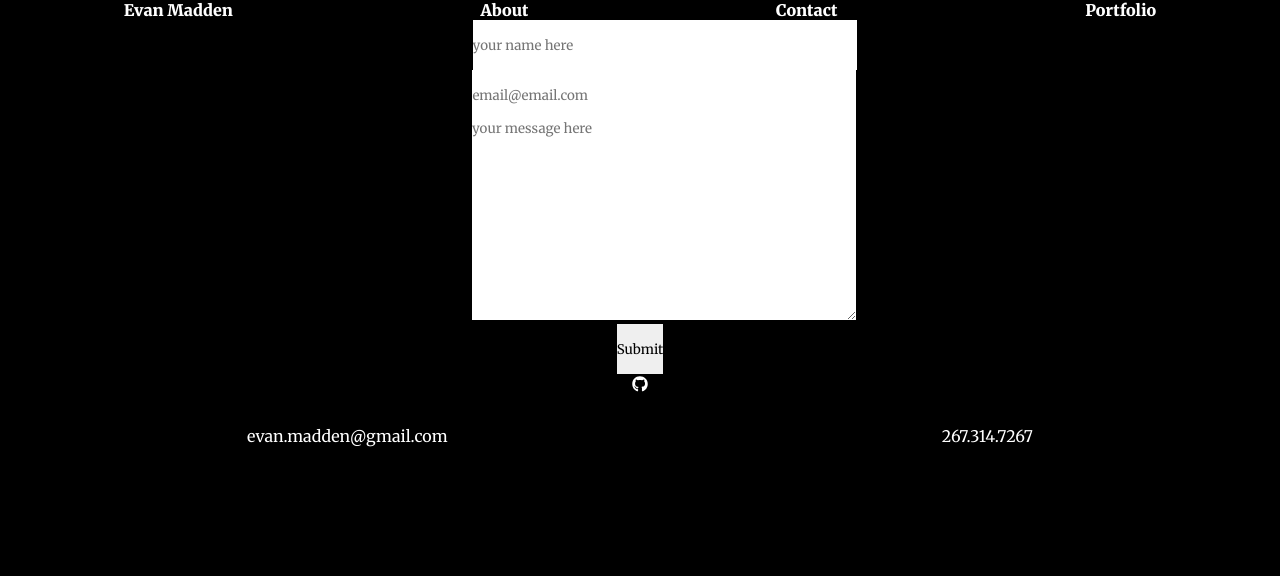
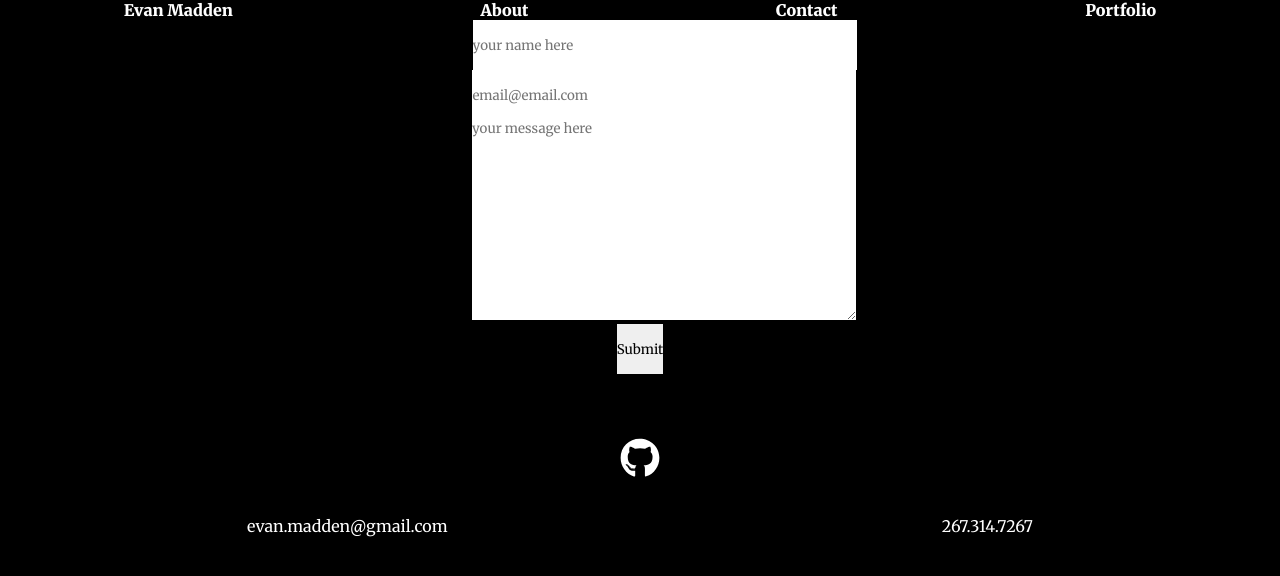
Before and after one commit to EvMad/chain-react, a React (Create React App) app: page /contact in a window 1280 px wide. Shown: the top 576 px of the page. Built offline with nearby package versions, Linux system fonts and the light colour scheme.

Commit message:
added larger gitHub icon to Contact

```diff
--- a/src/components/Contact.js
+++ b/src/components/Contact.js
@@ -30,7 +30,12 @@ class Contact extends Component {
         <div><input style={{ maxWidth: "10%", minHeight: "50px" }}  type="submit" value="Submit" /></div>
 
       </form>
-          <ul><li style={{ color: '#fff' }}><FontAwesomeIcon icon={['fab', 'github']} /></li></ul>
+          <ul>
+            <li></li>
+            <li></li>
+            <li></li>
+            <li style={{ color: '#fff', fontSize: 40 }}><FontAwesomeIcon icon={['fab', 'github']} /></li>
+            </ul>
 
 
       </div>
```
